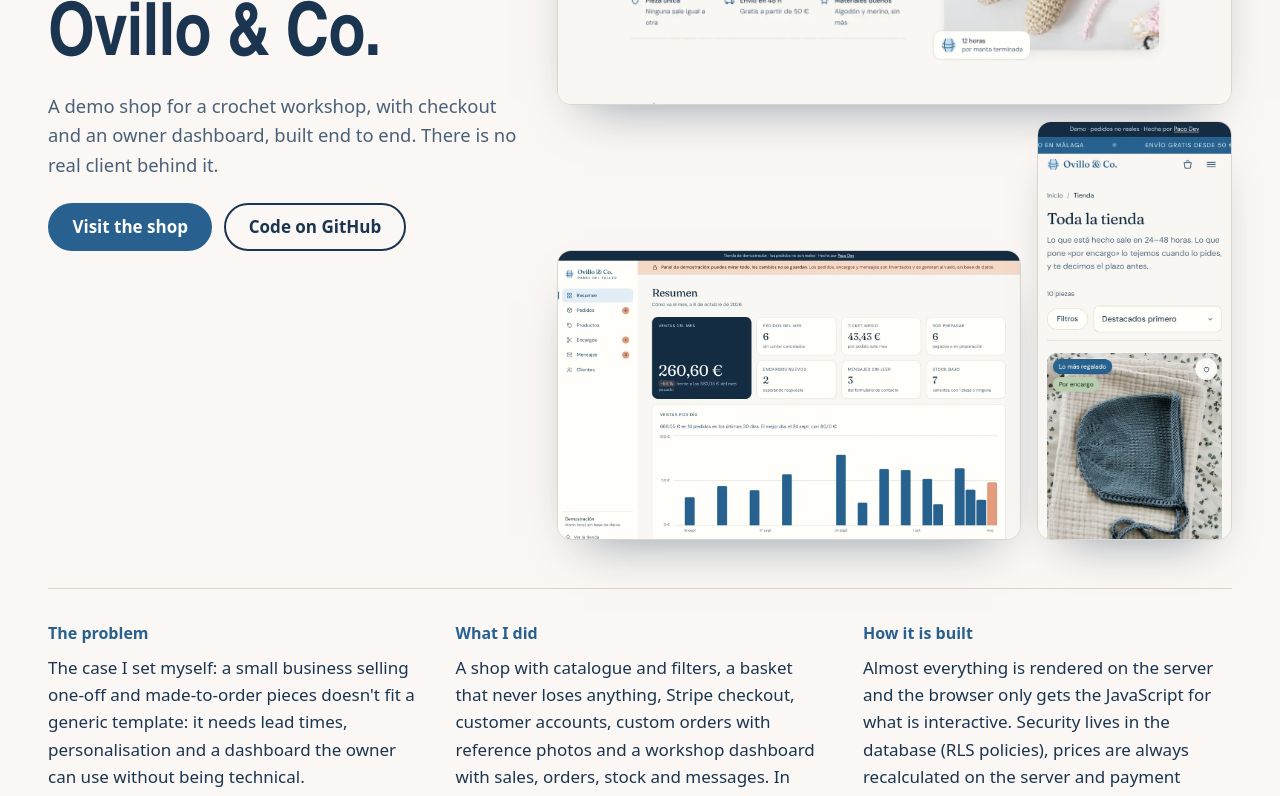
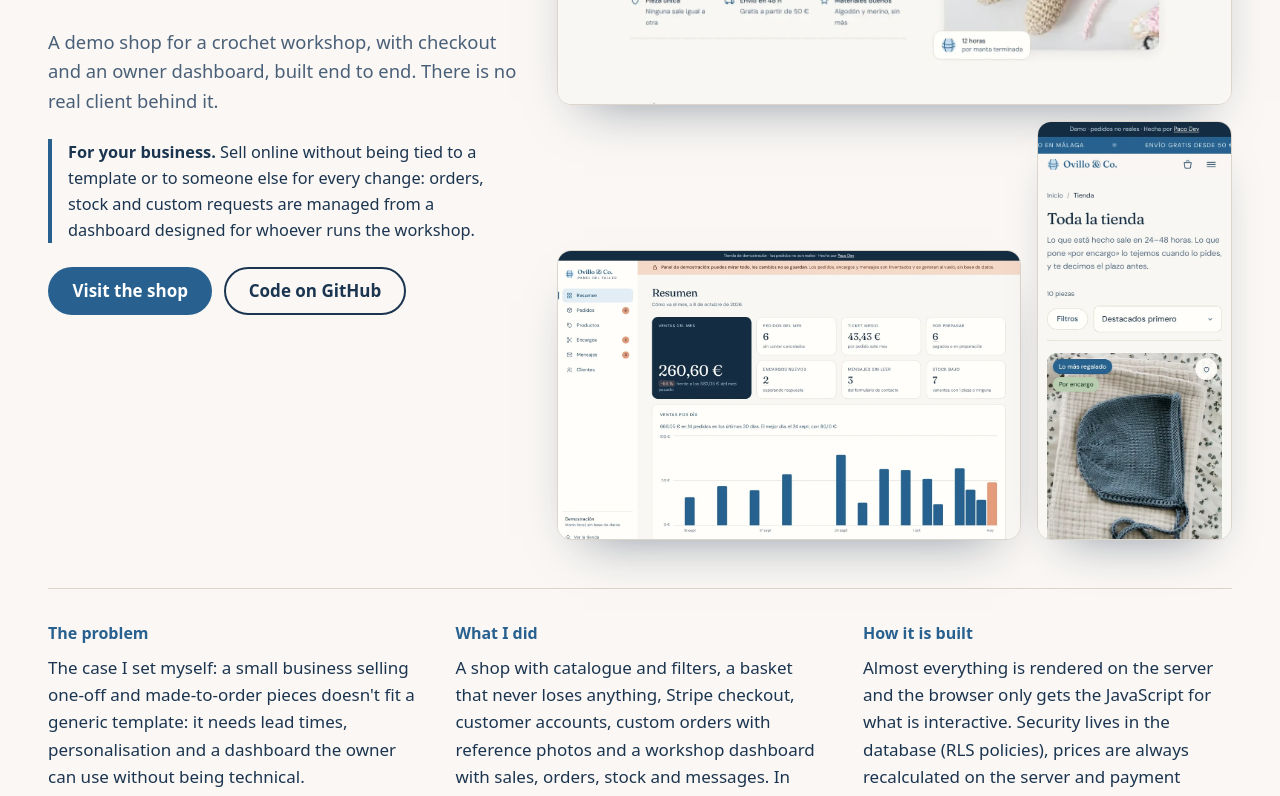
Before and after one commit to soypacodev/portfolio, a Next.js app: page /en in a window 1280 px wide. Shown: the part 2220-3016 px from the top of the page. Built offline with nearby package versions, Linux system fonts and the light colour scheme; a web font is replaced by a local one.

Commit message:
Beneficio para el negocio en cada proyecto y botón para copiar el correo

```diff
--- a/src/app/globals.css
+++ b/src/app/globals.css
@@ -645,6 +645,14 @@ main:focus {
   text-wrap: pretty;
 }
 
+.trabajo__beneficio {
+  max-width: 34rem;
+  margin: 0 0 1.5rem;
+  padding-left: 1rem;
+  border-left: 4px solid var(--p-acento, var(--sol));
+  font-size: 1.02rem;
+  text-wrap: pretty;
+}
 .boton--proyecto {
   background: var(--p-acento);
   color: var(--p-sobre-acento);
@@ -1068,6 +1076,23 @@ main:focus {
   background: var(--sol);
   color: var(--sol-tinta);
 }
+.contacto__copiar {
+  display: block;
+  margin-top: 0.9rem;
+  min-height: 2.75rem;
+  padding: 0.5rem 1.1rem;
+  border: 2px solid #fff;
+  border-radius: 999px;
+  background: transparent;
+  color: #fff;
+  font: inherit;
+  font-weight: 700;
+  cursor: pointer;
+}
+.contacto__copiar:hover {
+  background: #fff;
+  color: var(--tinta);
+}
 .contacto__respuesta {
   margin-top: 1rem;
   color: #dbe3ff;
--- a/src/componentes/contacto.tsx
+++ b/src/componentes/contacto.tsx
@@ -1,4 +1,5 @@
 import type { Contenido } from '@/content';
+import { CopiarCorreo } from '@/componentes/copiar-correo';
 import { SITIO, enlaceCorreo } from '@/lib/sitio';
 
 export function Contacto({ c }: { c: Contenido }) {
@@ -17,6 +18,7 @@ export function Contacto({ c }: { c: Contenido }) {
             <span className="visualmente-oculto">{k.correoEtiqueta}: </span>
             {SITIO.correo}
           </a>
+          <CopiarCorreo correo={SITIO.correo} etiqueta={k.copiar} confirmacion={k.copiado} />
           <p className="contacto__respuesta">{k.respuesta}</p>
           <ul className="contacto__redes">
             {k.redes.map((r) => (
--- /dev/null
+++ b/src/componentes/copiar-correo.tsx
@@ -0,0 +1,38 @@
+'use client';
+
+import { useEffect, useRef, useState } from 'react';
+
+/** Copia el correo al portapapeles. Si el navegador no lo permite, el botón no hace nada y el enlace de correo sigue funcionando. */
+export function CopiarCorreo({ correo, etiqueta, confirmacion }: { correo: string; etiqueta: string; confirmacion: string }) {
+  const [copiado, setCopiado] = useState(false);
+  const temporizador = useRef<ReturnType<typeof setTimeout> | null>(null);
+
+  useEffect(
+    () => () => {
+      if (temporizador.current) clearTimeout(temporizador.current);
+    },
+    [],
+  );
+
+  async function copiar() {
+    try {
+      await navigator.clipboard.writeText(correo);
+    } catch {
+      return;
+    }
+    setCopiado(true);
+    if (temporizador.current) clearTimeout(temporizador.current);
+    temporizador.current = setTimeout(() => setCopiado(false), 2500);
+  }
+
+  return (
+    <>
+      <button type="button" className="contacto__copiar" onClick={copiar}>
+        {copiado ? confirmacion : etiqueta}
+      </button>
+      <span className="visualmente-oculto" role="status" aria-live="polite">
+        {copiado ? confirmacion : ''}
+      </span>
+    </>
+  );
+}
--- a/src/componentes/trabajos.tsx
+++ b/src/componentes/trabajos.tsx
@@ -10,6 +10,9 @@ function Proyecto({ t, e }: { t: Trabajo; e: Contenido['trabajos']['etiquetas']
           <p className="trabajo__tipo">{t.tipo}</p>
           <h3 id={`t-${t.id}`}>{t.nombre}</h3>
           <p className="trabajo__resumen">{t.resumen}</p>
+          <p className="trabajo__beneficio">
+            <strong>{e.beneficio}.</strong> {t.beneficio}
+          </p>
           <div className="acciones">
             {t.enlaces.map((l, i) => (
               <a key={l.href} className={`boton ${i === 0 ? 'boton--proyecto' : 'boton--contorno'}`} href={l.href}>
--- a/src/content/en.ts
+++ b/src/content/en.ts
@@ -45,6 +45,7 @@ export const en: Contenido = {
     titulo: 'Work',
     intro: 'Three projects of my own, finished and published. You can open them, use them and read the code. Ovillo & Co. is a demo shop with no real client; the other two are tools anyone can use.',
     etiquetas: {
+      beneficio: 'For your business',
       problema: 'The problem',
       solucion: 'What I did',
       construccion: 'How it is built',
@@ -58,6 +59,8 @@ export const en: Contenido = {
         nombre: 'Ovillo & Co.',
         tipo: 'Complete online shop (demo)',
         resumen: 'A demo shop for a crochet workshop, with checkout and an owner dashboard, built end to end. There is no real client behind it.',
+        beneficio:
+          'Sell online without being tied to a template or to someone else for every change: orders, stock and custom requests are managed from a dashboard designed for whoever runs the workshop.',
         problema:
           "The case I set myself: a small business selling one-off and made-to-order pieces doesn't fit a generic template: it needs lead times, personalisation and a dashboard the owner can use without being technical.",
         solucion:
@@ -82,6 +85,8 @@ export const en: Contenido = {
         nombre: '¿Es segura tu web?',
         tipo: 'Free security tool',
         resumen: 'Paste a website address and get a grade from A+ to F, with what is wrong and how to fix it.',
+        beneficio:
+          "Find out in a minute, without jargon, whether your website has problems and what to fix first. It is the same kind of review I offer as a service, always with the owner's permission.",
         problema:
           "Small businesses don't know whether their website is properly protected, and technical reports are unreadable for anyone outside the trade. Many don't even know what to ask.",
         solucion:
@@ -105,6 +110,8 @@ export const en: Contenido = {
         nombre: 'Cachivache',
         tipo: 'Windows desktop application',
         resumen: 'Frees up space on Windows and tells you what it will delete and what happens if you do. It only touches what you tick.',
+        beneficio:
+          'It shows my judgement: software that explains what it does and touches nothing without warning. It is the same way I work on what I build for a client.',
         problema:
           'Cleaners ask for blind faith: a progress bar, "you recovered 12 GB" and no idea what it was. Deleting the wrong thing can break a PC, and these programs are rarely transparent.',
         solucion:
@@ -192,6 +199,8 @@ export const en: Contenido = {
       { etiqueta: 'Instagram', href: 'https://www.instagram.com/soypacodev' },
     ],
     respuesta: 'I usually reply within one working day.',
+    copiar: 'Copy email',
+    copiado: 'Email copied',
   },
   pie: {
     derechos: 'Paco López',
--- a/src/content/es.ts
+++ b/src/content/es.ts
@@ -45,6 +45,7 @@ export const es: Contenido = {
     titulo: 'Trabajos',
     intro: 'Tres proyectos propios, terminados y publicados. Puedes abrirlos, usarlos y leer el código. Ovillo & Co. es una tienda de demostración, sin cliente real; los otros dos son herramientas que cualquiera puede usar.',
     etiquetas: {
+      beneficio: 'Para tu negocio',
       problema: 'El problema',
       solucion: 'Qué hice',
       construccion: 'Cómo está hecho',
@@ -58,6 +59,8 @@ export const es: Contenido = {
         nombre: 'Ovillo & Co.',
         tipo: 'Tienda online completa (demo)',
         resumen: 'Tienda de demostración de un taller de crochet, con pago y panel del dueño, hecha de principio a fin. No hay un cliente real detrás.',
+        beneficio:
+          'Vender online sin atarte a una plantilla ni depender de nadie para cada cambio: pedidos, stock y encargos se gestionan desde un panel pensado para quien lleva el taller.',
         problema:
           'El caso que planteé: un negocio pequeño que vende piezas únicas y por encargo no encaja en una plantilla genérica: necesita plazos de confección, personalización y un panel que pueda usar sin saber de informática.',
         solucion:
@@ -82,6 +85,8 @@ export const es: Contenido = {
         nombre: '¿Es segura tu web?',
         tipo: 'Herramienta de seguridad gratuita',
         resumen: 'Pegas la dirección de una web y recibes una nota de la A+ a la F, con qué falla y cómo arreglarlo.',
+        beneficio:
+          'Saber en un minuto, sin jerga, si tu web tiene problemas y qué arreglar primero. Es el mismo tipo de revisión que ofrezco como servicio, siempre con permiso de su titular.',
         problema:
           'Los pequeños negocios no saben si su web está bien protegida, y los informes técnicos no los entiende nadie que no sea del gremio. Muchos ni siquiera saben qué preguntar.',
         solucion:
@@ -105,6 +110,8 @@ export const es: Contenido = {
         nombre: 'Cachivache',
         tipo: 'Aplicación de escritorio para Windows',
         resumen: 'Libera espacio en Windows y te explica qué va a borrar y qué pasa si lo borras. Solo toca lo que marcas.',
+        beneficio:
+          'Demuestra mi criterio: software que explica lo que hace y no toca nada sin avisar. Es la misma forma de trabajar que aplico a lo que construyo para un cliente.',
         problema:
           'Los limpiadores piden un acto de fe: una barra de progreso, «has recuperado 12 GB» y ni idea de qué era. Borrar mal puede romper el equipo, y son programas poco transparentes.',
         solucion:
@@ -192,6 +199,8 @@ export const es: Contenido = {
       { etiqueta: 'Instagram', href: 'https://www.instagram.com/soypacodev' },
     ],
     respuesta: 'Suelo contestar en un día laborable.',
+    copiar: 'Copiar correo',
+    copiado: 'Correo copiado',
   },
   pie: {
     derechos: 'Paco López',
--- a/src/content/tipos.ts
+++ b/src/content/tipos.ts
@@ -21,6 +21,8 @@ export interface Trabajo {
   nombre: string;
   tipo: string;
   resumen: string;
+  /** Qué gana un negocio con algo así, en una frase y sin inventar resultados. */
+  beneficio: string;
   problema: string;
   solucion: string;
   construccion: string;
@@ -78,11 +80,11 @@ export interface Contenido {
     cabeceras: string[];
   };
   disciplinas: { titulo: string; texto: string }[];
-  trabajos: { titulo: string; intro: string; etiquetas: { problema: string; solucion: string; construccion: string; datos: string; pila: string }; items: Trabajo[] };
+  trabajos: { titulo: string; intro: string; etiquetas: { beneficio: string; problema: string; solucion: string; construccion: string; datos: string; pila: string }; items: Trabajo[] };
   servicios: { titulo: string; intro: string; items: Servicio[]; incluyeEtiqueta: string; proceso: { titulo: string; pasos: Paso[] }; nota: string };
   certificaciones: { titulo: string; intro: string; items: Certificacion[]; nota: string };
   sobre: { titulo: string; parrafos: string[] };
-  contacto: { titulo: string; texto: string; correoEtiqueta: string; asunto: string; cuerpo: string; redes: Enlace[]; respuesta: string };
+  contacto: { titulo: string; texto: string; correoEtiqueta: string; asunto: string; cuerpo: string; redes: Enlace[]; respuesta: string; copiar: string; copiado: string };
   pie: { derechos: string; codigo: string; privacidad: string; enlacePrivacidad: string; enlaceAvisoLegal: string };
   legal: { volver: string; actualizado: string; privacidad: DocumentoLegal; avisoLegal: DocumentoLegal };
   noEncontrada: { titulo: string; texto: string; volver: string };
```
